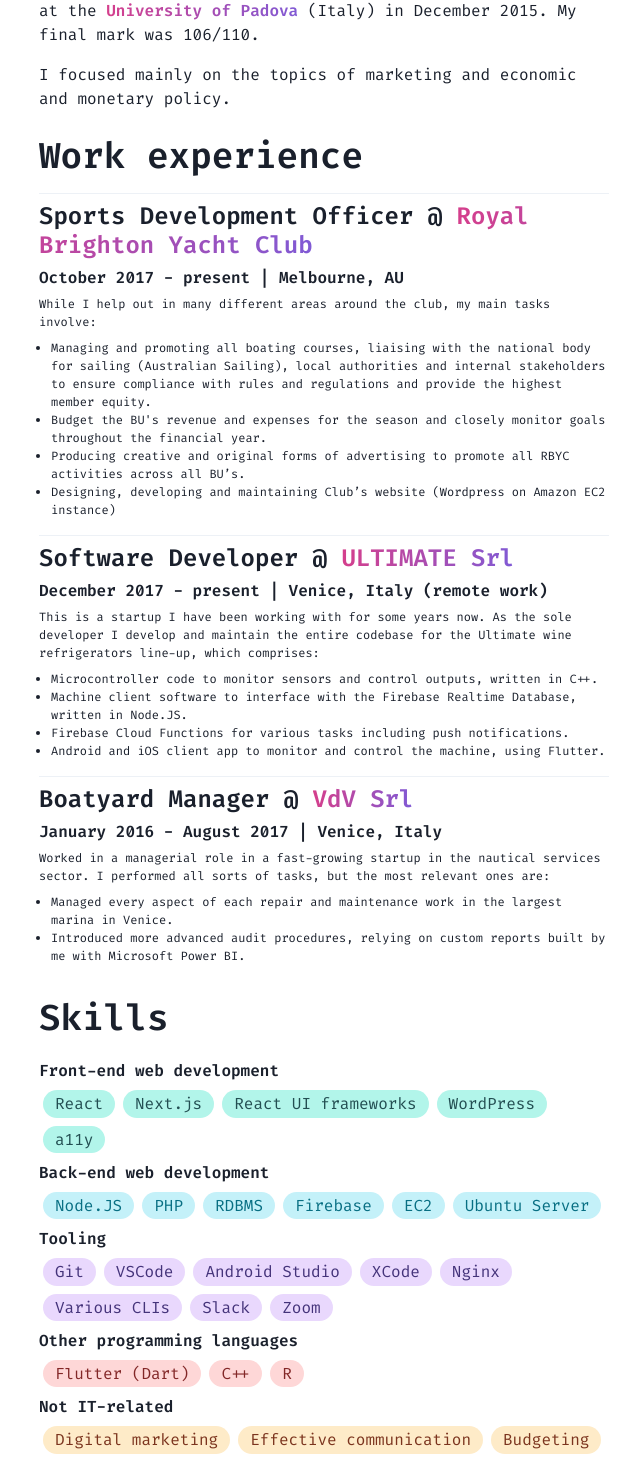
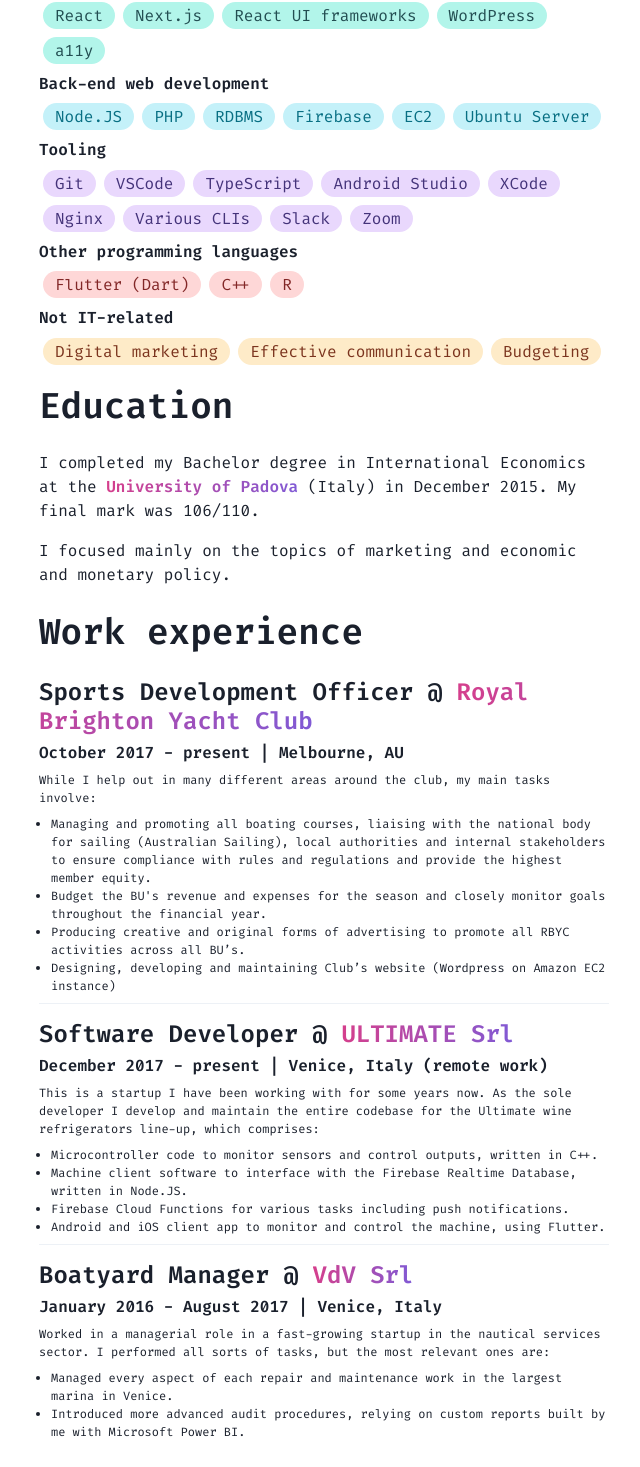
Before and after one commit to fbatta/cococode, a Next.js app: page /about-me in a window 1280 px wide. Shown: the part 932-2399 px from the top of the page, without its empty margins (399-1039 px from the left). Built offline with nearby package versions, Linux system fonts and the light colour scheme.

Commit message:
Refactor with new skeleton component

```diff
--- a/components/workExperience.tsx
+++ b/components/workExperience.tsx
@@ -24,17 +24,23 @@ const theme = extendTheme({
 }, MyTheme);
 
 interface WorkExperienceProps {
+    variant?: 'last-child',
     children?: JSX.Element | JSX.Element[] | string;
 }
 
-export function WorkExperience({ children }: WorkExperienceProps) {
+export function WorkExperience({ children, variant }: WorkExperienceProps) {
     return (
         <ThemeProvider theme={theme}>
             <Box as="section">
-                <Divider></Divider>
                 {children}
                 {/* a bit of space */}
-                <Box w="full" h="4"></Box>
+                <Box w="full" h="2"></Box>
+                {
+                    variant !== 'last-child' ? <>
+                        <Divider></Divider>
+                        <Box w="full" h="2"></Box>
+                    </> : <></>
+                }
             </Box>
         </ThemeProvider>
     );
--- a/pages/about-me.tsx
+++ b/pages/about-me.tsx
@@ -1,26 +1,22 @@
-import { Container, Box, Grid, Text, Heading, UnorderedList, ListItem, Link as ChakraLink } from "@chakra-ui/layout";
-import { MyFooter } from "../components/footer";
-import { NavBar } from "../components/navigationBar";
+import { Box, Grid, Text, Heading, UnorderedList, ListItem, Link as ChakraLink } from "@chakra-ui/layout";
 import Image from "next/image";
 import { WorkExperience } from "../components/workExperience";
-import { motion } from "framer-motion";
 import { Tag } from "@chakra-ui/tag";
 import Link from "next/link";
+import { MainDiv } from "../components/main";
 
 export default function AboutMe() {
     return (
-        <>
-            <NavBar></NavBar>
-            <Container maxW="container.md" py="4" as="main">
+        <MainDiv>
             <Grid templateColumns={['auto', 'repeat(2, auto)']} columnGap="4">
                 <Box
+                    mt={["0", "14"]}
                     justifySelf="center"
                     position="relative"
                     boxSize={150}
                     clipPath="circle(50%)"><Image alt="Coco being kissed by a cow" src="/images/coco-cow.jpg" layout="fill" objectFit="cover" />
                 </Box>
                 {/* the actual content */}
-                    <motion.div initial={{ opacity: 0 }} animate={{ opacity: 1 }}>
                 <Box>
                     {/* Intro */}
                     <Box as="section">
@@ -42,6 +38,51 @@ export default function AboutMe() {
                         <Text><Text as="span" fontWeight="bold">🤝 Eager to help:</Text> I'm there for my colleagues. Rest assured if they ask for my help I'll be there for them.</Text>
                         <Text><Text as="span" fontWeight="bold">📚 Broad knowledge:</Text> over the years I've been lucky to meet many great people from different walks of life who have shared some of their knowledge with me. On top of that, I'm always excited to experiment with new things.</Text>
                         <Text><Text as="span" fontWeight="bold">🛠 Problem solver:</Text> I give my best when I'm faced with a problem and I need to figure out a solution.</Text>
+                    </Box>
+                    {/* Skills */}
+                    <Box as="section">
+                        <Heading as="h2" variant="h2">Skills</Heading>
+                        <Heading as="h3" variant="h3">Front-end web development</Heading>
+                        <Box>
+                            <Tag borderRadius="full" colorScheme="teal" fontSize="md" px="3" py="1" m="1">React</Tag>
+                            <Tag borderRadius="full" colorScheme="teal" fontSize="md" px="3" py="1" m="1">Next.js</Tag>
+                            <Tag borderRadius="full" colorScheme="teal" fontSize="md" px="3" py="1" m="1">React UI frameworks</Tag>
+                            <Tag borderRadius="full" colorScheme="teal" fontSize="md" px="3" py="1" m="1">WordPress</Tag>
+                            <Tag borderRadius="full" colorScheme="teal" fontSize="md" px="3" py="1" m="1">a11y</Tag>
+                        </Box>
+                        <Heading as="h3" variant="h3">Back-end web development</Heading>
+                        <Box>
+                            <Tag borderRadius="full" colorScheme="cyan" fontSize="md" px="3" py="1" m="1">Node.JS</Tag>
+                            <Tag borderRadius="full" colorScheme="cyan" fontSize="md" px="3" py="1" m="1">PHP</Tag>
+                            <Tag borderRadius="full" colorScheme="cyan" fontSize="md" px="3" py="1" m="1">RDBMS</Tag>
+                            <Tag borderRadius="full" colorScheme="cyan" fontSize="md" px="3" py="1" m="1">Firebase</Tag>
+                            <Tag borderRadius="full" colorScheme="cyan" fontSize="md" px="3" py="1" m="1">EC2</Tag>
+                            <Tag borderRadius="full" colorScheme="cyan" fontSize="md" px="3" py="1" m="1">Ubuntu Server</Tag>
+                        </Box>
+                        <Heading as="h3" variant="h3">Tooling</Heading>
+                        <Box>
+                            <Tag borderRadius="full" colorScheme="purple" fontSize="md" px="3" py="1" m="1">Git</Tag>
+                            <Tag borderRadius="full" colorScheme="purple" fontSize="md" px="3" py="1" m="1">VSCode</Tag>
+                            <Tag borderRadius="full" colorScheme="purple" fontSize="md" px="3" py="1" m="1">TypeScript</Tag>
+                            <Tag borderRadius="full" colorScheme="purple" fontSize="md" px="3" py="1" m="1">Android Studio</Tag>
+                            <Tag borderRadius="full" colorScheme="purple" fontSize="md" px="3" py="1" m="1">XCode</Tag>
+                            <Tag borderRadius="full" colorScheme="purple" fontSize="md" px="3" py="1" m="1">Nginx</Tag>
+                            <Tag borderRadius="full" colorScheme="purple" fontSize="md" px="3" py="1" m="1">Various CLIs</Tag>
+                            <Tag borderRadius="full" colorScheme="purple" fontSize="md" px="3" py="1" m="1">Slack</Tag>
+                            <Tag borderRadius="full" colorScheme="purple" fontSize="md" px="3" py="1" m="1">Zoom</Tag>
+                        </Box>
+                        <Heading as="h3" variant="h3">Other programming languages</Heading>
+                        <Box>
+                            <Tag borderRadius="full" colorScheme="red" fontSize="md" px="3" py="1" m="1">Flutter (Dart)</Tag>
+                            <Tag borderRadius="full" colorScheme="red" fontSize="md" px="3" py="1" m="1">C++</Tag>
+                            <Tag borderRadius="full" colorScheme="red" fontSize="md" px="3" py="1" m="1">R</Tag>
+                        </Box>
+                        <Heading as="h3" variant="h3">Not IT-related</Heading>
+                        <Box>
+                            <Tag borderRadius="full" colorScheme="orange" fontSize="md" px="3" py="1" m="1">Digital marketing</Tag>
+                            <Tag borderRadius="full" colorScheme="orange" fontSize="md" px="3" py="1" m="1">Effective communication</Tag>
+                            <Tag borderRadius="full" colorScheme="orange" fontSize="md" px="3" py="1" m="1">Budgeting</Tag>
+                        </Box>
                     </Box>
                     {/* Education */}
                     <Box as="section">
@@ -93,7 +134,7 @@ export default function AboutMe() {
                             </UnorderedList>
                         </WorkExperience>
                         {/* VdV */}
-                                <WorkExperience>
+                        <WorkExperience variant="last-child">
                             <Heading as="h3" variant="h3">Boatyard Manager @ <ChakraLink href="http://ventodivenezia.it" target="_blank">VdV Srl</ChakraLink></Heading>
                             <Heading as="h4" variant="h4">January 2016 - August 2017 | Venice, Italy</Heading>
                             <Text>Worked in a managerial role in a fast-growing startup in the nautical services sector. I performed all sorts of tasks, but the most relevant ones are:</Text>
@@ -102,50 +143,6 @@ export default function AboutMe() {
                                 <ListItem>Introduced more advanced audit procedures, relying on custom reports built by me with Microsoft Power BI.</ListItem>
                             </UnorderedList>
                         </WorkExperience>
-                            </Box>
-                            {/* Skills */}
-                            <Box as="section">
-                                <Heading as="h2" variant="h2">Skills</Heading>
-                                <Heading as="h3" variant="h3">Front-end web development</Heading>
-                                <Box>
-                                    <Tag borderRadius="full" colorScheme="teal" fontSize="md" px="3" py="1" m="1">React</Tag>
-                                    <Tag borderRadius="full" colorScheme="teal" fontSize="md" px="3" py="1" m="1">Next.js</Tag>
-                                    <Tag borderRadius="full" colorScheme="teal" fontSize="md" px="3" py="1" m="1">React UI frameworks</Tag>
-                                    <Tag borderRadius="full" colorScheme="teal" fontSize="md" px="3" py="1" m="1">WordPress</Tag>
-                                    <Tag borderRadius="full" colorScheme="teal" fontSize="md" px="3" py="1" m="1">a11y</Tag>
-                                </Box>
-                                <Heading as="h3" variant="h3">Back-end web development</Heading>
-                                <Box>
-                                    <Tag borderRadius="full" colorScheme="cyan" fontSize="md" px="3" py="1" m="1">Node.JS</Tag>
-                                    <Tag borderRadius="full" colorScheme="cyan" fontSize="md" px="3" py="1" m="1">PHP</Tag>
-                                    <Tag borderRadius="full" colorScheme="cyan" fontSize="md" px="3" py="1" m="1">RDBMS</Tag>
-                                    <Tag borderRadius="full" colorScheme="cyan" fontSize="md" px="3" py="1" m="1">Firebase</Tag>
-                                    <Tag borderRadius="full" colorScheme="cyan" fontSize="md" px="3" py="1" m="1">EC2</Tag>
-                                    <Tag borderRadius="full" colorScheme="cyan" fontSize="md" px="3" py="1" m="1">Ubuntu Server</Tag>
-                                </Box>
-                                <Heading as="h3" variant="h3">Tooling</Heading>
-                                <Box>
-                                    <Tag borderRadius="full" colorScheme="purple" fontSize="md" px="3" py="1" m="1">Git</Tag>
-                                    <Tag borderRadius="full" colorScheme="purple" fontSize="md" px="3" py="1" m="1">VSCode</Tag>
-                                    <Tag borderRadius="full" colorScheme="purple" fontSize="md" px="3" py="1" m="1">Android Studio</Tag>
-                                    <Tag borderRadius="full" colorScheme="purple" fontSize="md" px="3" py="1" m="1">XCode</Tag>
-                                    <Tag borderRadius="full" colorScheme="purple" fontSize="md" px="3" py="1" m="1">Nginx</Tag>
-                                    <Tag borderRadius="full" colorScheme="purple" fontSize="md" px="3" py="1" m="1">Various CLIs</Tag>
-                                    <Tag borderRadius="full" colorScheme="purple" fontSize="md" px="3" py="1" m="1">Slack</Tag>
-                                    <Tag borderRadius="full" colorScheme="purple" fontSize="md" px="3" py="1" m="1">Zoom</Tag>
-                                </Box>
-                                <Heading as="h3" variant="h3">Other programming languages</Heading>
-                                <Box>
-                                    <Tag borderRadius="full" colorScheme="red" fontSize="md" px="3" py="1" m="1">Flutter (Dart)</Tag>
-                                    <Tag borderRadius="full" colorScheme="red" fontSize="md" px="3" py="1" m="1">C++</Tag>
-                                    <Tag borderRadius="full" colorScheme="red" fontSize="md" px="3" py="1" m="1">R</Tag>
-                                </Box>
-                                <Heading as="h3" variant="h3">Not IT-related</Heading>
-                                <Box>
-                                    <Tag borderRadius="full" colorScheme="orange" fontSize="md" px="3" py="1" m="1">Digital marketing</Tag>
-                                    <Tag borderRadius="full" colorScheme="orange" fontSize="md" px="3" py="1" m="1">Effective communication</Tag>
-                                    <Tag borderRadius="full" colorScheme="orange" fontSize="md" px="3" py="1" m="1">Budgeting</Tag>
-                                </Box>
                     </Box>
                     {/* Nice to haves */}
                     <Box as="section">
@@ -164,10 +161,7 @@ export default function AboutMe() {
                         <Text>References are available on request. 😊</Text>
                     </Box>
                 </Box>
-                    </motion.div>
             </Grid>
-            </Container>
-            <MyFooter></MyFooter>
-        </>
+        </MainDiv>
     );
 }
```
Also changed, not shown: pages/index.tsx (+5 -15 lines), pages/interests.tsx (+5 -14 lines). Lines whose indentation alone changed are shown as unchanged.
